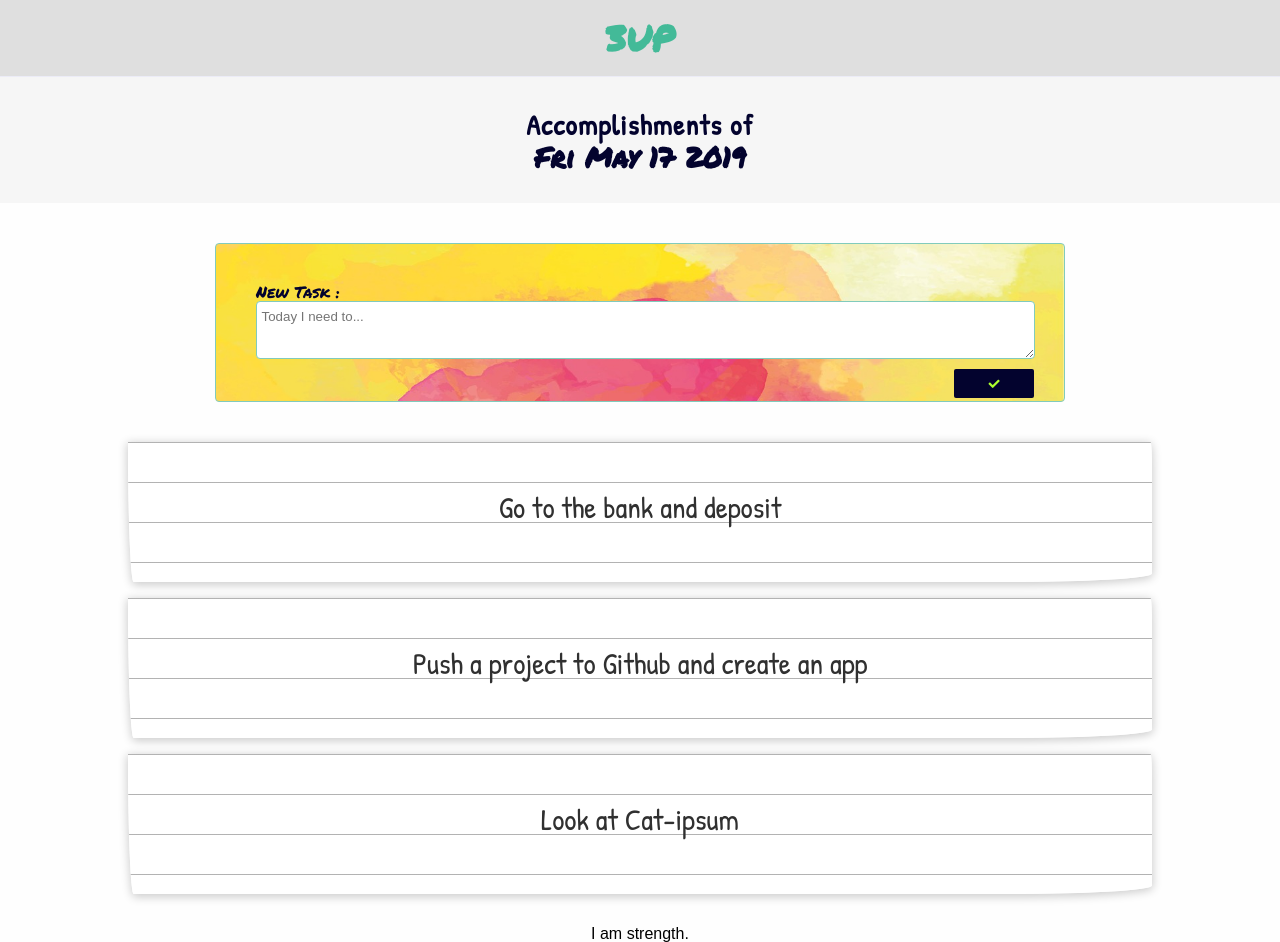
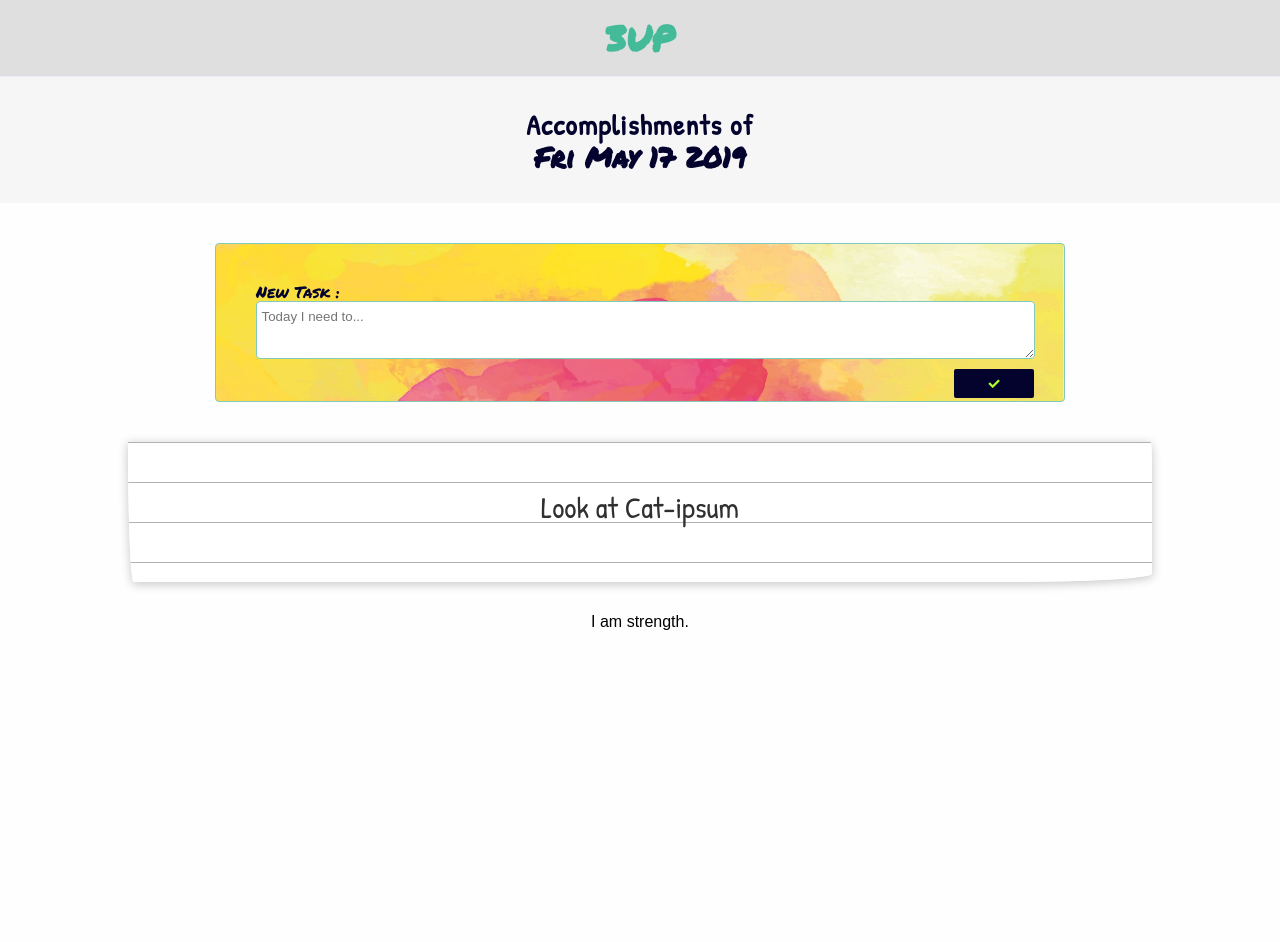
Before and after one commit to TatyCat/3-up, a React (Create React App) app: page / in a window 1280 px wide. After the commit the page ends 800 px from the top, so only its background shows below. Built offline with nearby package versions, Linux system fonts and the light colour scheme.

Commit message:
updated toDoItems to only render if not an empty string

```diff
--- a/src/App.js
+++ b/src/App.js
@@ -8,8 +8,8 @@ class App extends Component {
     "todaysDate": "",
     "tasksOfTheDay": [
       {
-        "one": "Go to the bank and deposit",
-        "two": "Push a project to Github and create an app",
+        "one": "",
+        "two": "",
         "three": "Look at Cat-ipsum"
       },
     ]
@@ -43,5 +43,6 @@ export default App
 
         // [x] Create Todo card
         // [] Troubleshoot unique key for task item
+        // [] Dont render paper if data is blank
         // [] Submit New task item
         // [] Update/Delete modal
--- a/src/components/ToDoItems.js
+++ b/src/components/ToDoItems.js
@@ -15,8 +15,6 @@ class toDoItems extends Component {
     this.setState({
       allTasks: this.props.taskState
     })
-
-
   }
 
   componentDidMount() {
@@ -27,6 +25,7 @@ class toDoItems extends Component {
     return (
       <>
         {Object.keys(this.state.allTasks).map((task, i) => {
+          if (this.state.allTasks[task] !== "") {
             return (
               <>
                 <article className="page" key={`3up${i}`} >
@@ -35,27 +34,12 @@ class toDoItems extends Component {
                 <br />
               </>
             )
+          }
         })
         }
-
       </>
-    );
+    )
   }
 }
 
 export default toDoItems;
-
-
-
-      //   <article className="page">
-      //     <p>{this.state.allTasks.one
-      //     }</p>
-      //   </article>
-      //   <br />
-      //   <article className="page">
-      //     <p>Push a project to github and create an app</p>
-      //   </article>
-      //   <br />
-      //   <article className="page done">
-      //     <p>Look up interview questions for sourcetoad interview </p>
-      //   </article>
```
Lines whose indentation alone changed are shown as unchanged.
